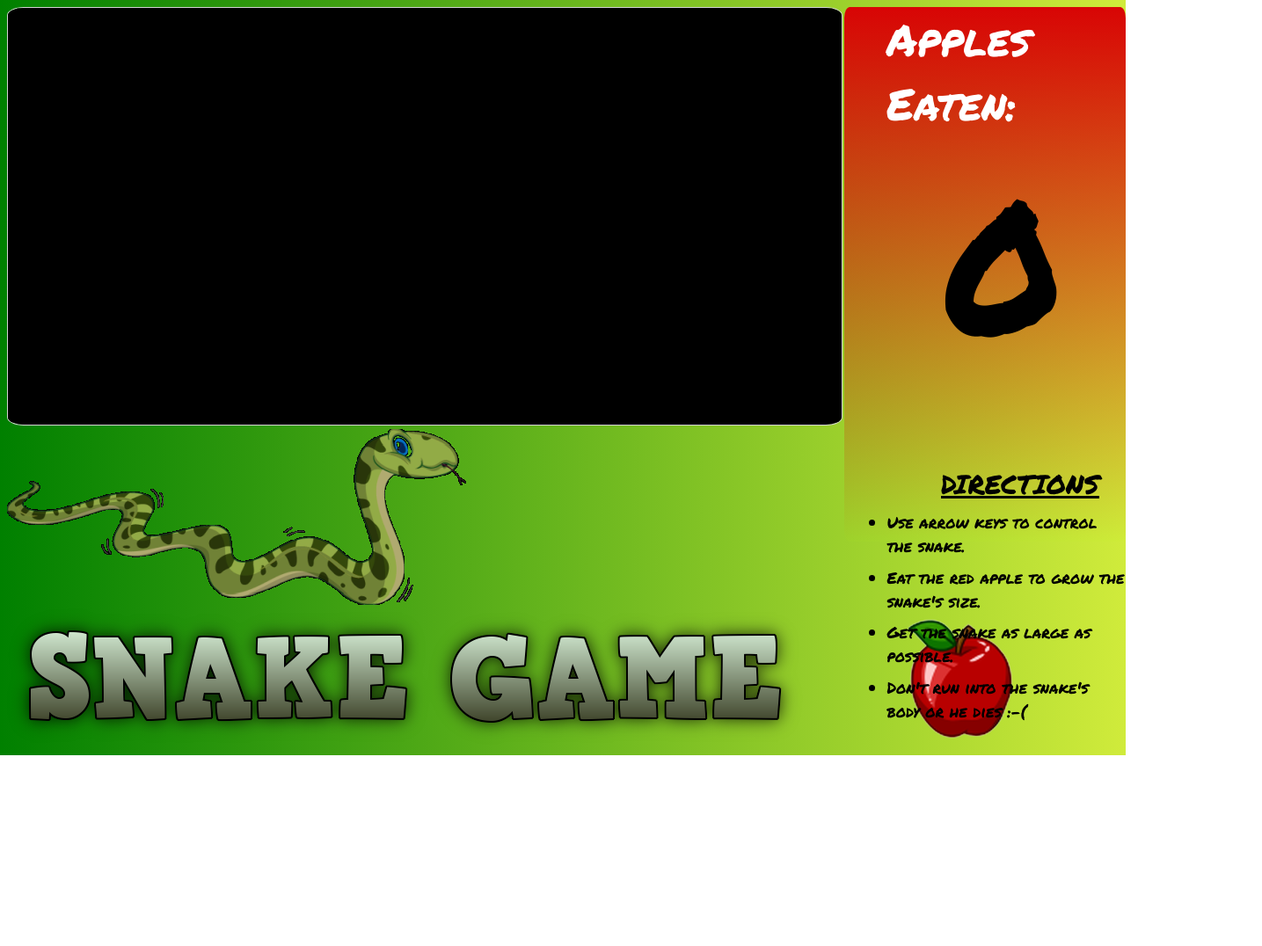
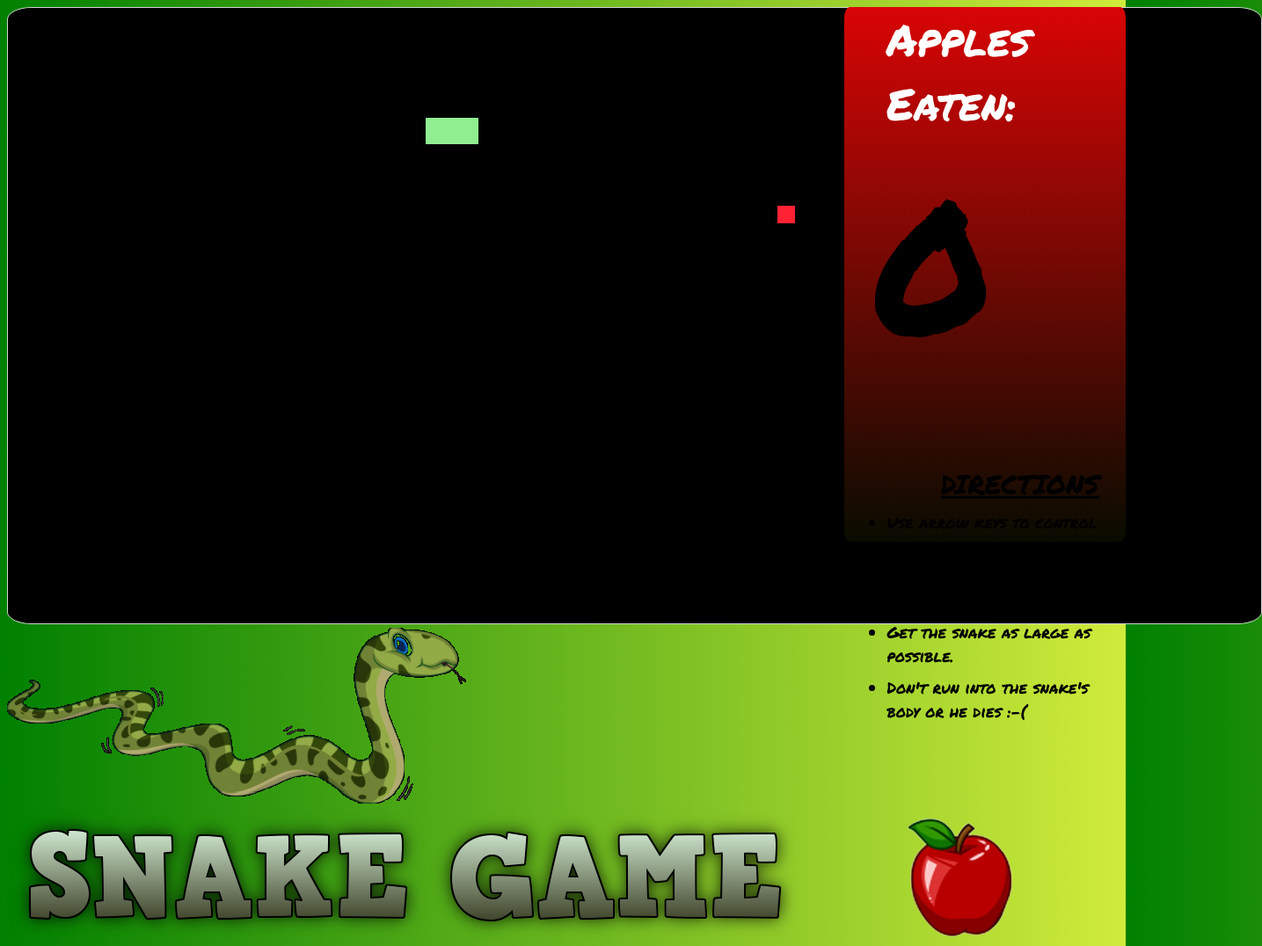
Before and after one commit to zackzellto/Snake-Game, a plain HTML site: page index.html in a window 1280 px wide. Shown: the top 1076 px of the page at 88% size, 1435 px wide, since content can reach past the window. Before the commit the page ends 859 px from the top, so only its background shows below. Drawn offline with Linux system fonts and the light colour scheme.

Commit message:
updated UI and canvas

```diff
--- a/index.html
+++ b/index.html
@@ -13,11 +13,12 @@
 </head>
 <body>
 
-    <canvas id="snake-canvas" style="border:1px solid #d3d3d3;">
+    <canvas id="snake-canvas" width="1425" height="700" style="border:1px solid #d3d3d3;">
         Your browser does not support the HTML5 canvas tag.</canvas>
 
-    <img src="/images/snake-img.png" id="snakeimg" alt="snake-img"> <img src="/images/snake-text.png" alt="snake-game-text">
-    <img src="./images/apple-image.png" id="apple-image" alt="apple-image">
+    <img src="/images/snake-img.png" id="snake-img" alt="snake-img">
+    <img src="/images/snake-text.png" id="snake-text" alt="snake-game-text">
+    <img src="/images/apple-image.png" id="apple-image" alt="apple-image">
     <a style="display: none;" href="https://www.vecteezy.com/free-vector/snake-cartoon">Snake Cartoon Vectors by Vecteezy</a>
 
     <div id="scoreboard">
--- a/script.js
+++ b/script.js
@@ -8,5 +8,9 @@ window.onload = function() {
 
 function drawAll(){
     canvasContext.fillStyle = '#000000'
-    canvasContext.fillRect(canvasContext.fillRect(0, 0, canvas.width, canvas.height)
+    canvasContext.fillRect(canvasContext.fillRect(0, 0, canvas.width, canvas.height),
+    canvasContext.fillStyle = '#f23',
+    canvasContext.fillRect(875, 225, 20, 20),
+    canvasContext.fillStyle = 'lightgreen',
+    canvasContext.fillRect(475, 125, 60, 30),
     )}
--- a/style.css
+++ b/style.css
@@ -3,8 +3,6 @@ body{
 }
 
 #snake-canvas{
-    width: 75%;
-    height: 85%;
     border-radius: 2%;
 }
 
@@ -21,6 +19,8 @@ body{
 
 #score{
     font-size: 200px;
+    position: relative;
+    right: 25%;
     margin-left: 35%;
 }
 
@@ -35,8 +35,20 @@ li{
     margin-left: 3%;
     font-size: 18px;
 }
+
 #apple-image{
+    position:static;
     margin-left: 6%;
+}
+
+#snake-img{
+    position:static;
+}
+
+#snake-text{
+    max-width: 100%;
+    height: auto;
+    width: auto;
 }
 
 #apples-eaten{
```
